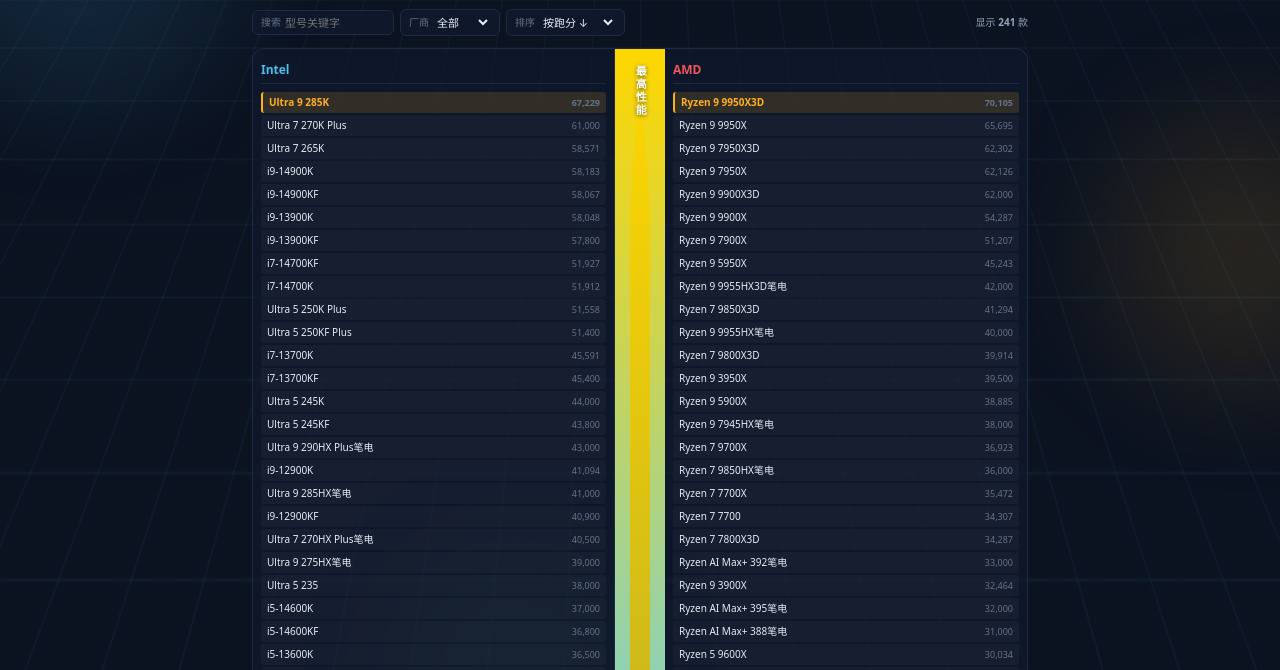
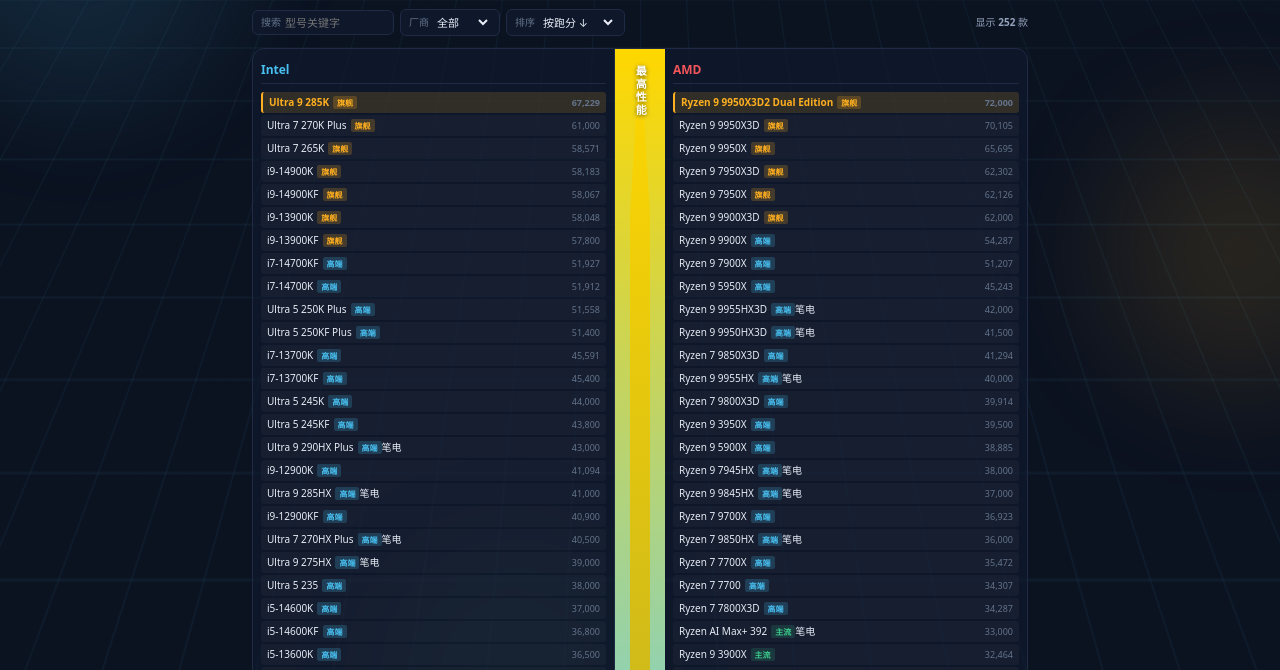
Before and after one commit to yuluohonghuang/hw-ladder-mini, a website built with Vite: page index.html in a window 1280 px wide. Shown: the part 130-800 px from the top of the page. Built offline with nearby package versions, Linux system fonts and the light colour scheme; what @heybox/hb-sdk would draw is missing.

Commit message:
feat: 补全型号 + 加性能档位标签（旗舰/高端/主流/入门）

```diff
--- a/index.html
+++ b/index.html
@@ -65,6 +65,11 @@
 .model .score{color:var(--dim);font-size:9px}
 .model.top{background:rgba(255,176,32,.15);color:var(--amber);font-weight:700;border-left:2px solid var(--amber)}
 .model.old{opacity:.6}
+.cat-tag{font-size:8px;padding:1px 4px;border-radius:2px;margin-left:4px;font-weight:600}
+.cat-flagship{background:rgba(255,176,32,.2);color:var(--amber)}
+.cat-high{background:rgba(73,192,240,.2);color:var(--cyan)}
+.cat-mid{background:rgba(60,207,142,.15);color:var(--green)}
+.cat-entry{background:rgba(147,163,188,.15);color:var(--mut)}
 
 /* Intel Arc 鱼骨式 */
 .ladder-mid{padding:12px 8px;border-left:1px solid var(--line)}
--- a/src/main.js
+++ b/src/main.js
@@ -8,6 +8,7 @@
   cpu: [
     // ===== 桌面 CPU（经典天梯顺序）=====
     {name:'AMD Ryzen 9 9950X3D',score:70105,price:691.99,value:101.3,sort:1},
+    {name:'AMD Ryzen 9 9950X3D2 Dual Edition',score:72000,price:899.0,value:80.1,sort:0.5},
     {name:'AMD Ryzen 9 9900X3D',score:62000,price:499.0,value:124.2,sort:1.5},
     {name:'Intel Core Ultra 9 285K',score:67229,price:499.78,value:134.5,sort:2},
     {name:'AMD Ryzen 9 9950X',score:65695,price:539.0,value:121.9,sort:3},
@@ -123,12 +124,20 @@
     {name:'AMD Ryzen AI 5 330',score:18000,price:null,value:null,sort:50,laptop:true},
     {name:'AMD Ryzen AI Max+ 392',score:33000,price:null,value:null,sort:26,laptop:true},
     {name:'AMD Ryzen AI Max+ 388',score:31000,price:null,value:null,sort:28.5,laptop:true},
+    {name:'AMD Ryzen AI 9 HX 475',score:30000,price:null,value:null,sort:29,laptop:true},
+    {name:'AMD Ryzen AI 9 HX 470',score:29500,price:null,value:null,sort:29.5,laptop:true},
+    {name:'AMD Ryzen AI 9 465',score:27000,price:null,value:null,sort:32,laptop:true},
+    {name:'AMD Ryzen AI 7 445',score:22000,price:null,value:null,sort:43,laptop:true},
+    {name:'AMD Ryzen AI 5 430',score:17000,price:null,value:null,sort:51,laptop:true},
     {name:'AMD Ryzen AI Max+ 395',score:32000,price:null,value:null,sort:27,laptop:true},
     {name:'AMD Ryzen 9 6900HX',score:23000,price:null,value:null,sort:41.5,laptop:true},
     {name:'AMD Ryzen 7 8845HS',score:22000,price:null,value:null,sort:42.5,laptop:true},
     {name:'Intel Core Ultra 9 285H',score:22000,price:null,value:null,sort:42.6,laptop:true},
     {name:'Intel Core Ultra 7 265H',score:20500,price:null,value:null,sort:43.5,laptop:true},
     {name:'Intel Core Ultra X9 388H',score:26000,price:null,value:null,sort:33,laptop:true},
+    {name:'Intel Core Ultra X7 368H',score:23000,price:null,value:null,sort:40,laptop:true},
+    {name:'Intel Core Ultra 7 366H',score:20000,price:null,value:null,sort:45,laptop:true},
+    {name:'Intel Core Ultra 5 338H',score:16000,price:null,value:null,sort:54,laptop:true},
     {name:'Intel Core Ultra 9 386H',score:24000,price:null,value:null,sort:38,laptop:true},
     {name:'Intel Core Ultra X7 358H',score:21000,price:null,value:null,sort:44,laptop:true},
     {name:'Intel Core Ultra 7 355H',score:19000,price:null,value:null,sort:48,laptop:true},
@@ -150,6 +159,8 @@
     {name:'AMD Ryzen 5 5600H',score:12000,price:null,value:null,sort:55.5,laptop:true},
     {name:'AMD Ryzen 9 9955HX',score:40000,sort:17.75,laptop:true},
     {name:'AMD Ryzen 9 9955HX3D',score:42000,sort:17.6,laptop:true},
+    {name:'AMD Ryzen 9 9950HX3D',score:41500,sort:17.65,laptop:true},
+    {name:'AMD Ryzen 9 9845HX',score:37000,sort:21,laptop:true},
     {name:'Intel Core Ultra 9 290HX Plus',score:43000,sort:17.5,laptop:true},
     {name:'Intel Core Ultra 7 270HX Plus',score:40500,sort:17.8,laptop:true},
     {name:'Intel Core Ultra 9 285HX',score:41000,sort:17.7,laptop:true},
@@ -255,6 +266,7 @@
     // ===== 桌面 GPU（经典天梯顺序）=====
     {name:'GeForce RTX 5090',score:38995,price:2869.36,value:13.6,sort:1},
     {name:'GeForce RTX 5090 D',score:36500,price:1649.0,value:22.1,sort:2},
+    {name:'GeForce RTX 5090 D v2',score:37500,price:1749.0,value:21.4,sort:2.5},
     {name:'GeForce RTX 4090',score:38032,price:4399.0,value:8.6,sort:2},
     {name:'GeForce RTX 5080',score:35643,price:1869.46,value:19.1,sort:3},
     {name:'GeForce RTX 4080 SUPER',score:34214,price:1790.0,value:19.1,sort:4},
@@ -364,6 +376,7 @@
     // ===== 笔电 GPU =====
     {name:'GeForce RTX 5090 Laptop',score:22000,price:null,value:null,sort:98,laptop:true},
     {name:'Radeon RX 7900M',score:16000,price:null,value:null,sort:99.5,laptop:true},
+    {name:'Radeon RX 7800M',score:13000,price:null,value:null,sort:103.5,laptop:true},
     {name:'GeForce RTX 4090 Laptop',score:18000,price:null,value:null,sort:99,laptop:true},
     {name:'GeForce RTX 5080 Laptop',score:17000,price:null,value:null,sort:100,laptop:true},
     {name:'GeForce RTX 4080 Laptop',score:15000,price:null,value:null,sort:101,laptop:true},
@@ -438,6 +451,18 @@
 function fmtPrice(p){ return p == null ? '—' : '¥' + Math.round(p * FX).toLocaleString('zh-CN'); }
 function fmtVal(v){ return v == null ? '—' : v.toFixed(1); }
 
+// 性能档位标签：旗舰 / 高端 / 主流 / 入门
+function getCategory(score, allScores){
+  if(!allScores || allScores.length < 4) return '';
+  const sorted = [...allScores].sort((a,b) => b - a);
+  const rank = sorted.indexOf(score);
+  const pct = rank / sorted.length;
+  if(pct < 0.05) return '<span class="cat-tag cat-flagship">旗舰</span>';
+  if(pct < 0.20) return '<span class="cat-tag cat-high">高端</span>';
+  if(pct < 0.50) return '<span class="cat-tag cat-mid">主流</span>';
+  return '<span class="cat-tag cat-entry">入门</span>';
+}
+
 function getFiltered(){
   if(currentCat === 'chip') return HW_DATA.chipset;
   let list = HW_DATA[currentCat].filter(it => {
@@ -461,6 +486,7 @@
 
 function renderLadder(list){
   const container = document.getElementById('mainContent');
+  const allScores = list.map(it => it.score);
 
   if(currentCat === 'chip'){
     let html = `<div class="ladder" style="grid-template-columns:1fr">
@@ -493,7 +519,8 @@
   let leftHtml = `<div class="vendor-header ${currentCat === 'cpu' ? 'intel' : 'intel'}">${currentCat === 'cpu' ? 'Intel' : 'Intel Arc'}</div><div class="model-list">`;
   leftModels.forEach((it, i) => {
     const laptopTag = it.laptop ? '<span class="laptop-tag">笔电</span>' : '';
-    leftHtml += `<div class="model ${i === 0 ? 'top' : ''} ${it.old ? 'old' : ''}" title="${it.name}"><span>${shortName(it.name)}${laptopTag}</span><span class="score num">${fmtNum(it.score)}</span></div>`;
+    const catTag = getCategory(it.score, allScores);
+    leftHtml += `<div class="model ${i === 0 ? 'top' : ''} ${it.old ? 'old' : ''}" title="${it.name}"><span>${shortName(it.name)}${catTag}${laptopTag}</span><span class="score num">${fmtNum(it.score)}</span></div>`;
   });
   leftHtml += '</div>';
 
@@ -502,7 +529,8 @@
     midHtml = `<div class="vendor-header nvidia">NVIDIA</div><div class="model-list">`;
     midModels.forEach((it, i) => {
       const laptopTag = it.laptop ? '<span class="laptop-tag">笔电</span>' : '';
-      midHtml += `<div class="model ${i === 0 ? 'top' : ''} ${it.old ? 'old' : ''}" title="${it.name}"><span>${shortName(it.name)}${laptopTag}</span><span class="score num">${fmtNum(it.score)}</span></div>`;
+      const catTag = getCategory(it.score, allScores);
+      midHtml += `<div class="model ${i === 0 ? 'top' : ''} ${it.old ? 'old' : ''}" title="${it.name}"><span>${shortName(it.name)}${catTag}${laptopTag}</span><span class="score num">${fmtNum(it.score)}</span></div>`;
     });
     midHtml += '</div>';
   }
@@ -510,7 +538,8 @@
   let rightHtml = `<div class="vendor-header amd">AMD</div><div class="model-list">`;
   rightModels.forEach((it, i) => {
     const laptopTag = it.laptop ? '<span class="laptop-tag">笔电</span>' : '';
-    rightHtml += `<div class="model ${i === 0 ? 'top' : ''} ${it.old ? 'old' : ''}" title="${it.name}"><span>${shortName(it.name)}${laptopTag}</span><span class="score num">${fmtNum(it.score)}</span></div>`;
+    const catTag = getCategory(it.score, allScores);
+    rightHtml += `<div class="model ${i === 0 ? 'top' : ''} ${it.old ? 'old' : ''}" title="${it.name}"><span>${shortName(it.name)}${catTag}${laptopTag}</span><span class="score num">${fmtNum(it.score)}</span></div>`;
   });
   rightHtml += '</div>';
 
```
Also changed, not shown: data/baseline-models.json (+13 -0 lines).
